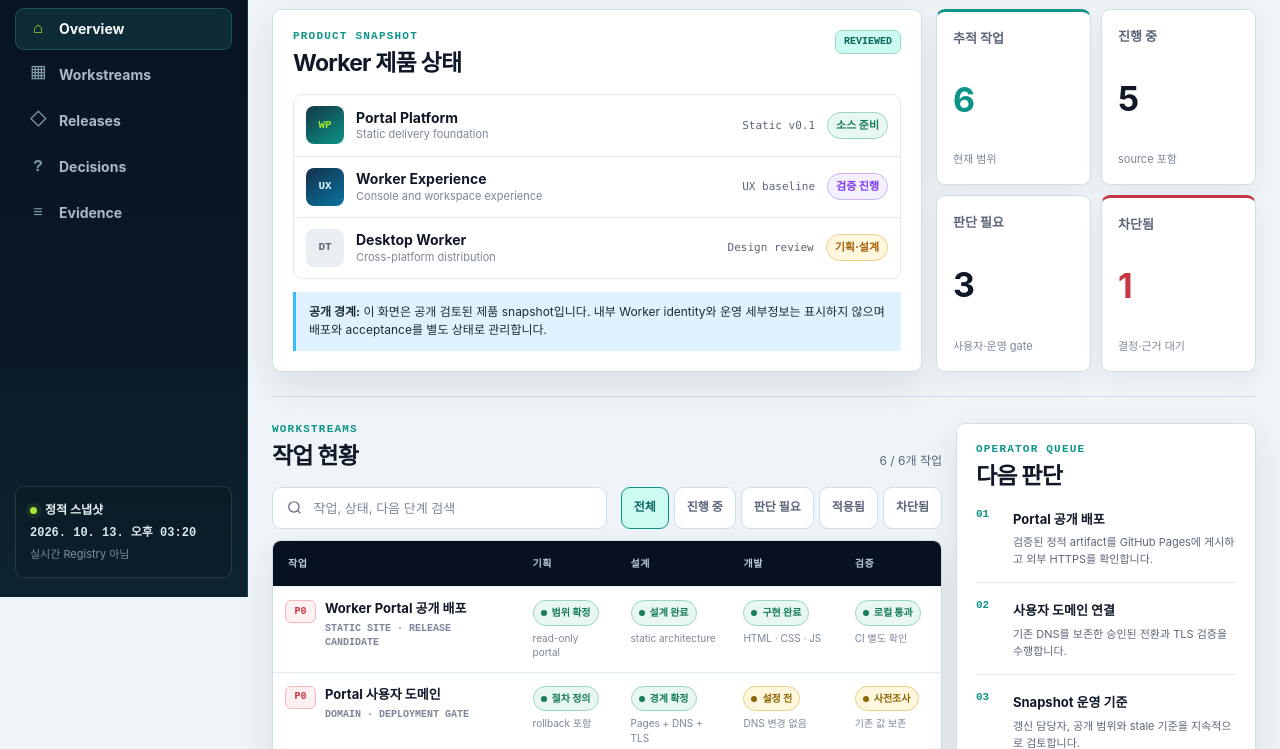
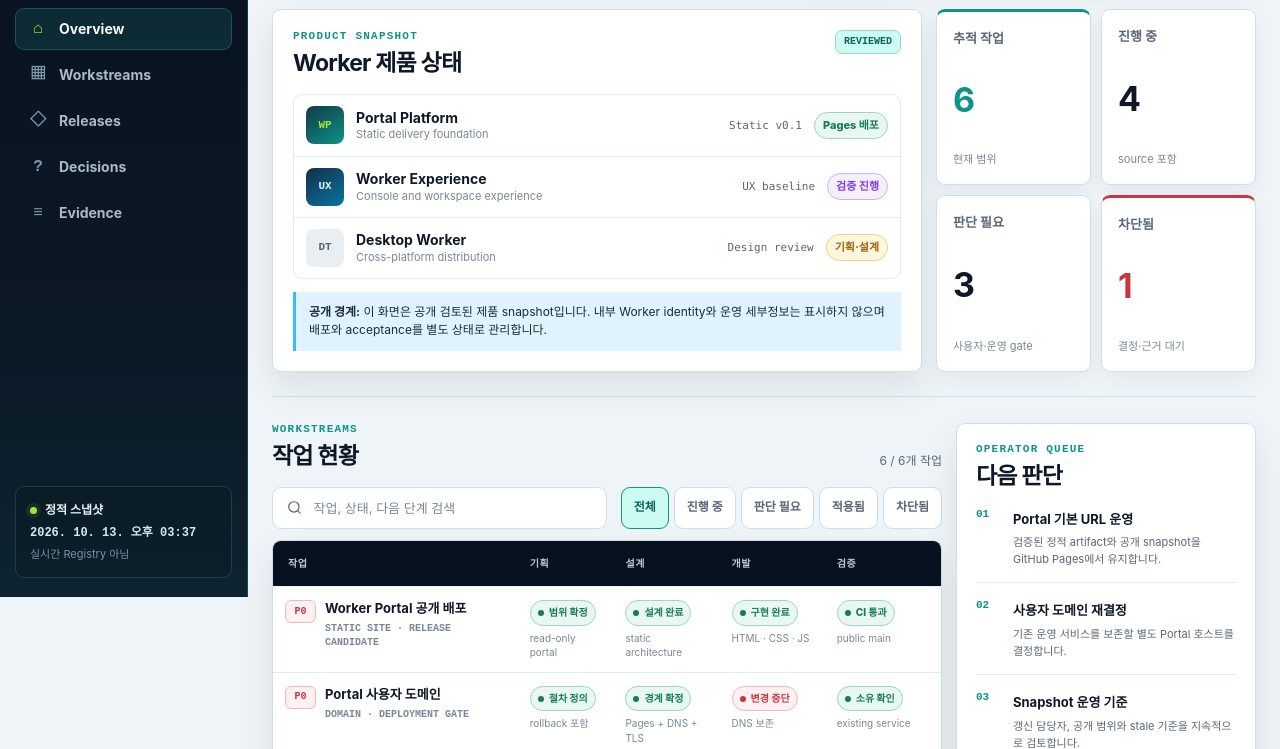
Before and after one commit to ilhoko-dreamlabs/kr-co-dreamlabs-workers-portal-static, a website: page site/index.html in a window 1280 px wide. Shown: the part 203-952 px from the top of the page. Drawn offline with Linux system fonts and the light colour scheme.

Commit message:
docs: record Pages deployment and domain blocker (#1)

```diff
--- a/site/data/status.json
+++ b/site/data/status.json
@@ -1,11 +1,11 @@
 {
   "schemaVersion": "1.0.0",
-  "observedAt": "2026-10-13T15:20:00+09:00",
-  "publishedAt": "2026-10-13T15:20:00+09:00",
+  "observedAt": "2026-10-13T15:37:00+09:00",
+  "publishedAt": "2026-10-13T15:37:00+09:00",
   "staleAfterHours": 168,
   "source": {
     "kind": "operator-reviewed-snapshot",
-    "snapshotId": "2026-10-13-public-v1",
+    "snapshotId": "2026-10-13-public-v2",
     "evidenceClass": "reviewed-private-source",
     "note": "공개 검토된 제품 진행 snapshot이며 실시간 Worker 상태나 운영 권한을 제공하지 않습니다."
   },
@@ -13,7 +13,7 @@
     {
       "id": "portal-publication",
       "priority": "P0",
-      "overall": "active",
+      "overall": "deployed",
       "needsAction": true,
       "title": "Worker Portal 공개 배포",
       "code": "STATIC SITE · RELEASE CANDIDATE",
@@ -21,13 +21,13 @@
       "planning": { "tone": "complete", "label": "범위 확정", "note": "read-only portal" },
       "design": { "tone": "complete", "label": "설계 완료", "note": "static architecture" },
       "development": { "tone": "complete", "label": "구현 완료", "note": "HTML · CSS · JS" },
-      "validation": { "tone": "pass", "label": "로컬 통과", "note": "CI 별도 확인" },
-      "release": { "tone": "pending", "label": "게시 대기", "note": "Pages workflow" },
-      "runtime": { "tone": "pending", "label": "외부 검증 전", "note": "HTTPS acceptance" },
-      "nextTitle": "GitHub Pages 배포",
-      "nextText": "검증된 동일 artifact를 게시하고 외부 URL과 release identity를 확인합니다.",
-      "evidence": ["public repository validation", "deterministic static artifact", "operator-reviewed data contract"],
-      "risks": ["배포 전 소스 상태를 운영 상태로 표현하지 않음", "공개 snapshot에 내부 identity를 포함하지 않음"]
+      "validation": { "tone": "pass", "label": "CI 통과", "note": "public main" },
+      "release": { "tone": "deployed", "label": "Pages 배포", "note": "default URL" },
+      "runtime": { "tone": "partial", "label": "기본 URL 확인", "note": "custom domain 별도" },
+      "nextTitle": "사용자 도메인 소유 경계 결정",
+      "nextText": "기존 운영 서비스를 보존하면서 Portal 도메인을 분리하거나 소유 경계를 별도 승인합니다.",
+      "evidence": ["public repository validation", "deterministic GitHub Pages artifact", "external default-URL acceptance"],
+      "risks": ["기존 루트 도메인은 다른 운영 서비스가 사용 중", "custom domain 전환 전에는 github.io URL만 배포됨"]
     },
     {
       "id": "portal-custom-domain",
@@ -36,17 +36,17 @@
       "needsAction": true,
       "title": "Portal 사용자 도메인",
       "code": "DOMAIN · DEPLOYMENT GATE",
-      "summary": "GitHub Pages 기본 URL 검증 후 승인된 DNS와 TLS 전환으로 Worker Portal 도메인을 연결합니다.",
+      "summary": "GitHub Pages 기본 URL은 검증됐지만 목표 루트 도메인이 다른 운영 서비스에 사용 중이어서 전환이 중단됐습니다.",
       "planning": { "tone": "complete", "label": "절차 정의", "note": "rollback 포함" },
       "design": { "tone": "complete", "label": "경계 확정", "note": "Pages + DNS + TLS" },
-      "development": { "tone": "pending", "label": "설정 전", "note": "DNS 변경 없음" },
-      "validation": { "tone": "pending", "label": "사전조사", "note": "기존 값 보존" },
-      "release": { "tone": "blocked", "label": "순서 대기", "note": "Pages 먼저" },
-      "runtime": { "tone": "pending", "label": "미연결", "note": "외부 acceptance 전" },
-      "nextTitle": "Pages 검증 후 도메인 전환",
-      "nextText": "기존 레코드와 복구값을 보존하고 DNS, 인증서, HTTPS를 순서대로 확인합니다.",
-      "evidence": ["documented domain transition plan", "custom-domain rollback contract"],
-      "risks": ["DNS 변경과 Pages 설정이 불일치하면 접근 실패 가능", "TLS 발급 완료 전 HTTPS 강제를 활성화하지 않음"]
+      "development": { "tone": "blocked", "label": "변경 중단", "note": "DNS 보존" },
+      "validation": { "tone": "pass", "label": "소유 확인", "note": "existing service" },
+      "release": { "tone": "blocked", "label": "충돌", "note": "route ownership" },
+      "runtime": { "tone": "current", "label": "기존 서비스", "note": "변경 없음" },
+      "nextTitle": "별도 Portal 호스트 결정",
+      "nextText": "기존 서비스를 변경하지 않는 별도 서브도메인을 정하거나 소유 서비스의 마이그레이션을 별도 승인합니다.",
+      "evidence": ["authoritative DNS readback", "GitOps route ownership", "existing-use dependency review"],
+      "risks": ["현재 루트를 CNAME으로 바꾸면 기존 서비스가 손상될 수 있음", "기존 서비스 변경은 이번 Portal 범위 밖"]
     },
     {
       "id": "worker-console-experience",
--- a/site/index.html
+++ b/site/index.html
@@ -84,7 +84,7 @@
                     <span class="worker-avatar">WP</span>
                     <div><strong>Portal Platform</strong><small>Static delivery foundation</small></div>
                     <code>Static v0.1</code>
-                    <span class="portal-pill success">소스 준비</span>
+                    <span class="portal-pill success">Pages 배포</span>
                   </div>
                   <div class="worker-status-row">
                     <span class="worker-avatar worker-avatar-cyan">UX</span>
@@ -145,8 +145,8 @@
             <aside class="operator-queue" aria-labelledby="queue-title">
               <div class="queue-heading"><span class="section-kicker">OPERATOR QUEUE</span><h2 id="queue-title">다음 판단</h2></div>
               <ol>
-                <li><span>01</span><div><strong>Portal 공개 배포</strong><p>검증된 정적 artifact를 GitHub Pages에 게시하고 외부 HTTPS를 확인합니다.</p></div></li>
-                <li><span>02</span><div><strong>사용자 도메인 연결</strong><p>기존 DNS를 보존한 승인된 전환과 TLS 검증을 수행합니다.</p></div></li>
+                <li><span>01</span><div><strong>Portal 기본 URL 운영</strong><p>검증된 정적 artifact와 공개 snapshot을 GitHub Pages에서 유지합니다.</p></div></li>
+                <li><span>02</span><div><strong>사용자 도메인 재결정</strong><p>기존 운영 서비스를 보존할 별도 Portal 호스트를 결정합니다.</p></div></li>
                 <li><span>03</span><div><strong>Snapshot 운영 기준</strong><p>갱신 담당자, 공개 범위와 stale 기준을 지속적으로 검토합니다.</p></div></li>
               </ol>
               <div class="queue-boundary"><strong>운영 경계</strong><p>이 포털은 상태를 보여 줄 뿐 Update, 재시작, 배포 또는 승인을 실행하지 않습니다.</p></div>
```
Also changed, not shown: docs/ARCHITECTURE.md (+3 -3 lines), README.md.
